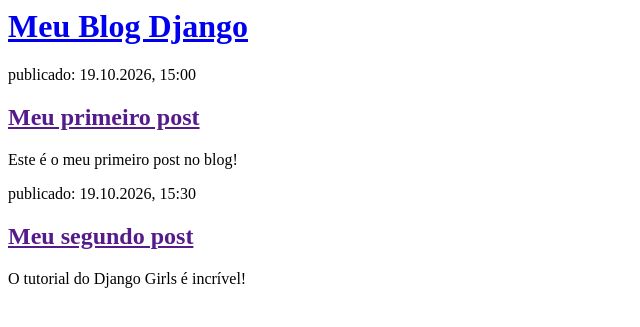
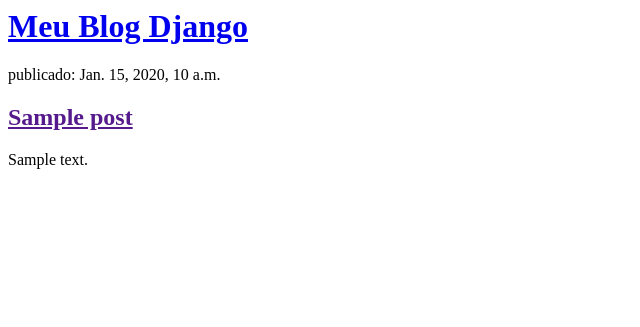
Before and after one commit to fredabreuy/my-first-blog, a Django app: page / in a window 1280 px wide. Shown: the top 327 px of the page, without its empty margins (0-640 px from the left). Run offline with Django 5.2, Linux system fonts and the light colour scheme; tables that the repository leaves empty hold one stand-in row (values such as "Sample post").

Commit message:
Usar templates dinâmicos para listar os posts

```diff
--- a/djangogirls/blog/templates/blog/post_list.html
+++ b/djangogirls/blog/templates/blog/post_list.html
@@ -7,16 +7,12 @@
             <h1><a href="/">Meu Blog Django</a></h1>
         </div>
 
-        <div>
-            <p>publicado: 19.10.2026, 15:00</p>
-            <h2><a href="">Meu primeiro post</a></h2>
-            <p>Este é o meu primeiro post no blog!</p>
-        </div>
-
-        <div>
-            <p>publicado: 19.10.2026, 15:30</p>
-            <h2><a href="">Meu segundo post</a></h2>
-            <p>O tutorial do Django Girls é incrível!</p>
-        </div>
+        {% for post in posts %}
+            <div>
+                <p>publicado: {{ post.published_date }}</p>
+                <h2><a href="">{{ post.title }}</a></h2>
+                <p>{{ post.text|linebreaksbr }}</p>
+            </div>
+        {% endfor %}
     </body>
 </html>
--- a/djangogirls/blog/views.py
+++ b/djangogirls/blog/views.py
@@ -1,6 +1,7 @@
 from django.shortcuts import render
-
-# Create your views here.
+from django.utils import timezone
+from .models import Post
 
 def post_list(request):
-    return render(request, 'blog/post_list.html', {})
+    posts = Post.objects.filter(published_date__lte=timezone.now()).order_by('published_date')
+    return render(request, 'blog/post_list.html', {'posts': posts})
```
